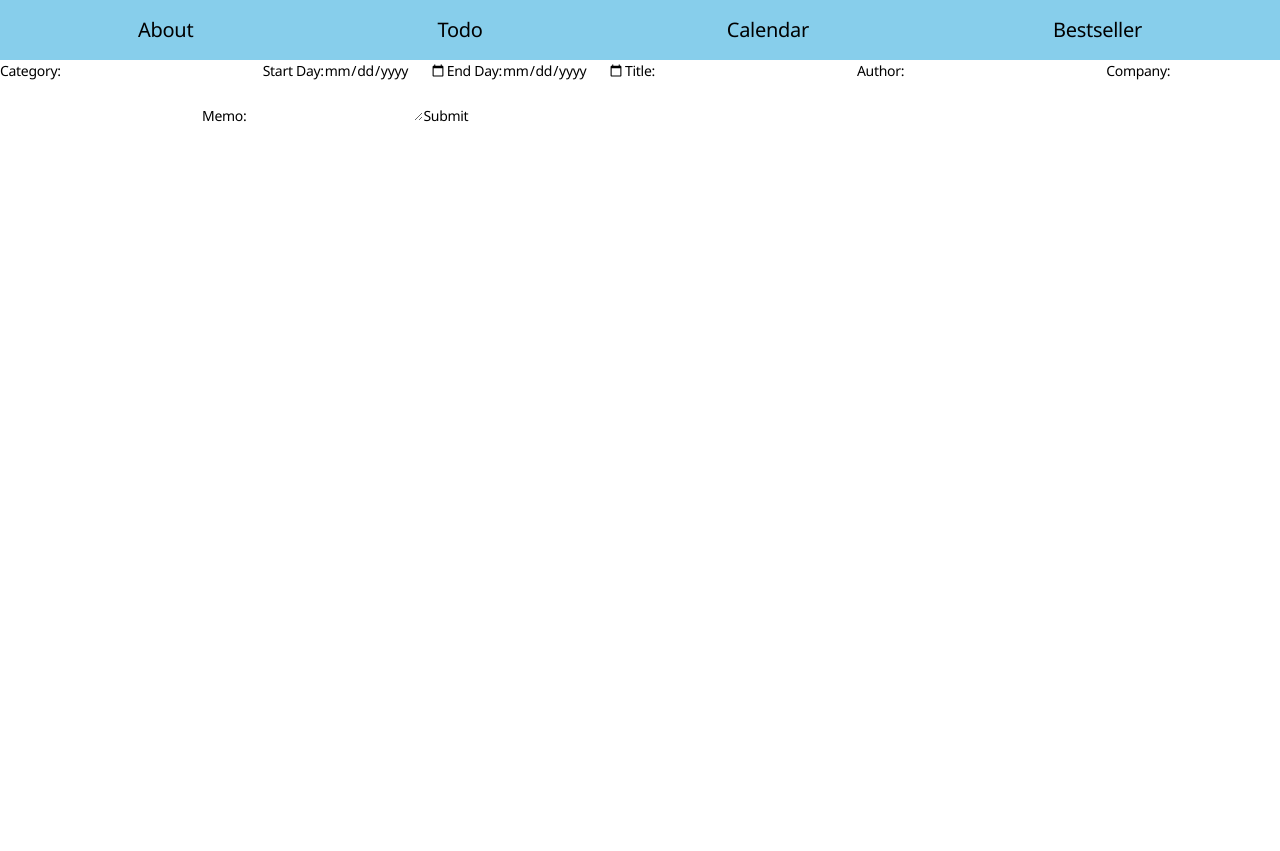
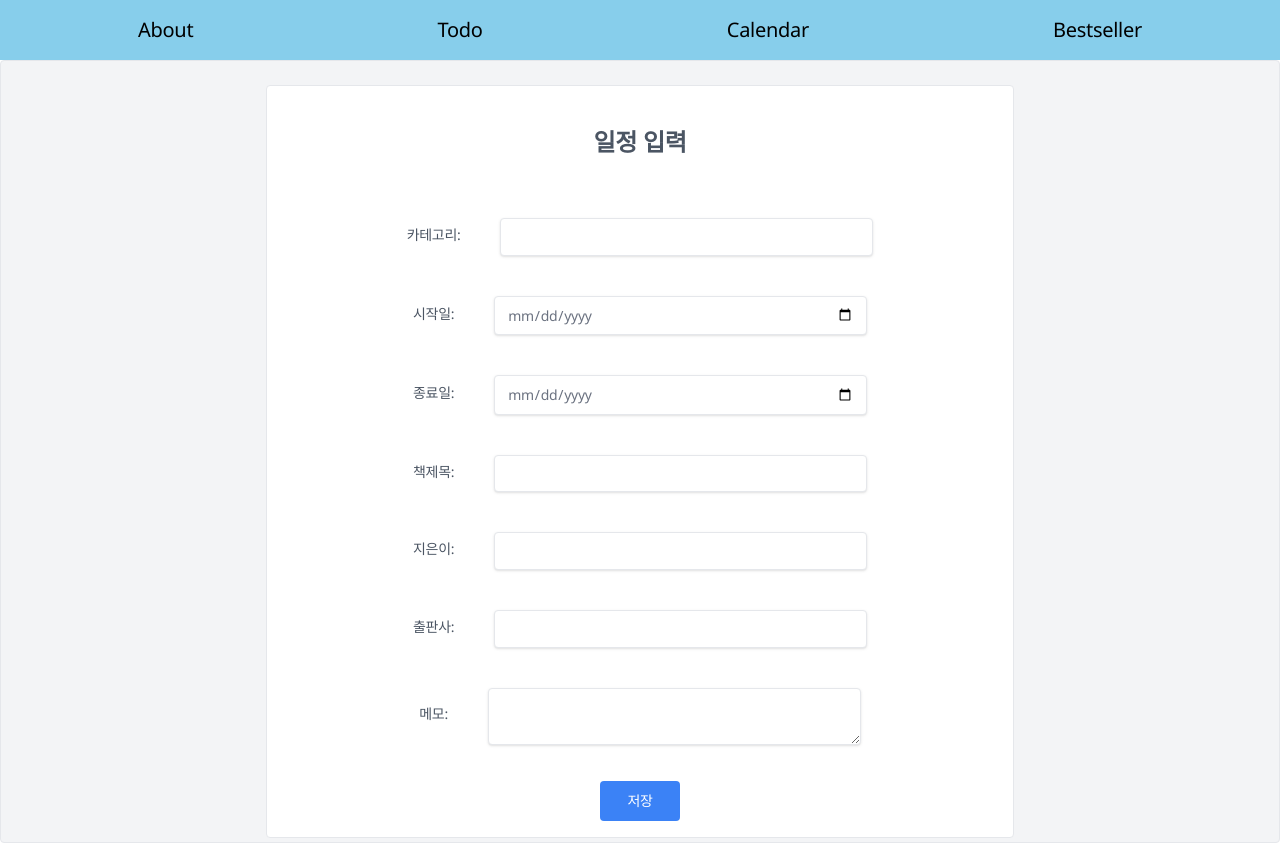
Before and after one commit to zzihoos/bookplanner, a React (Create React App) app: page /add in a window 1280 px wide. Before the commit the page ends 800 px from the top, so only its background shows below. Built offline with nearby package versions, Linux system fonts and the light colour scheme.

Commit message:
feat: Add 페이지 자동완성입력기능 작업중

```diff
--- a/package.json
+++ b/package.json
@@ -12,6 +12,7 @@
     "@fullcalendar/daygrid": "^6.1.8",
     "@fullcalendar/react": "^6.1.8",
     "axios": "^1.4.0",
+    "http-proxy-middleware": "^2.0.6",
     "moment": "^2.29.4",
     "react": "^18.2.0",
     "react-calendar": "^4.3.0",
--- /dev/null
+++ b/public/adddata.json
@@ -0,0 +1,20 @@
+[
+  {
+    "title": "Book 1",
+    "author": "Author 1",
+    "company": "Company 1",
+    "cate": "Category 1"
+  },
+  {
+    "title": "Book 2",
+    "author": "Author 2",
+    "company": "Company 2",
+    "cate": "Category 2"
+  },
+  {
+    "title": "Book 3",
+    "author": "Author 3",
+    "company": "Company 3",
+    "cate": "Category 3"
+  }
+]
--- a/src/App.js
+++ b/src/App.js
@@ -17,7 +17,7 @@ function App() {
         <Route path="/" element={<Home />} />
         <Route path="/todo" element={<Todo />} />
         <Route path="/add" element={<Add />} />
-        <Route path="/edit/:id" element={<Edit />} />
+        <Route path="/edit" element={<Edit />} />
         <Route path="/calendar" element={<Calendar />} />
         <Route path="/about" element={<About />} />
         <Route path="/bestseller" element={<BestSeller />} />
--- a/src/pages/Add.js
+++ b/src/pages/Add.js
@@ -1,18 +1,57 @@
-import React, { useState } from "react";
+import React, { useEffect, useState } from "react";
 import Header from "../components/Header";
-
+import axios from "axios";
+import { useNavigate } from "react-router";
 
 const Add = () => {
 
-  const [cate, setCate] = useState('');
-  const [startDay, setStartDay] = useState('');
-  const [endDay, setEndDay] = useState('');
-  const [title, setTitle] = useState('');
-  const [author, setAuthor] = useState('');
-  const [company, setCompany] = useState('');
-  const [memo, setMemo] = useState('');
 
-  const handleSubmit = (event) => {
+  const [cate, setCate] = useState("");
+  const [startDay, setStartDay] = useState("");
+  const [endDay, setEndDay] = useState("");
+  const [title, setTitle] = useState("");
+  const [author, setAuthor] = useState("");
+  const [company, setCompany] = useState("");
+  const [memo, setMemo] = useState("");
+  const [bookmark, setBookmark] = useState("");
+  const [finish, setFinish] = useState("");
+  const [searchResults, setSearchResults] = useState([]);
+
+
+
+  // const navigate = useNavigate();
+
+  if (new Date(endDay) < new Date(startDay)) {
+    alert("날짜를 다시 입력해 주세요")
+    setEndDay("");
+
+  }
+
+  useEffect(() => {
+    fetchData();
+  }, []);
+
+  const fetchData = async () => {
+    try {
+      const res = await axios.get("/adddata.json");
+      const data = res.data;
+      const transformedData = transformData(data);
+      setSearchResults(transformedData);
+    } catch (error) {
+      console.log(error);
+    }
+  };
+
+  const transformData = data => {
+    return data.map(item => ({
+      title: item.title,
+      cate: item.cate,
+      author: item.author,
+      company: item.company,
+    }));
+  };
+
+  const handleSubmit = event => {
     event.preventDefault();
 
     // Handle the form submission, such as making an API call or performing any desired actions
@@ -20,62 +59,170 @@ const Add = () => {
     console.log({ cate, startDay, endDay, title, author, company, memo });
 
     // Reset the form after submission
-    setCate('');
-    setStartDay('');
-    setEndDay('');
-    setTitle('');
-    setAuthor('');
-    setCompany('');
-    setMemo('');
+    setCate("");
+    setStartDay("");
+    setEndDay("");
+    setTitle("");
+    setAuthor("");
+    setCompany("");
+    setMemo("");
+    setBookmark("");
+    setFinish("");
+  };
+
+  const handleTitleChange = event => {
+    const newTitle = event.target.value;
+    setTitle(newTitle);
+
+    if (newTitle === "") {
+      setCate("");
+      setAuthor("");
+      setCompany("");
+    }
+  };
+
+  const handleTitleSelect = inputTitle => {
+    const selectBook = searchResults.find(book => book.title === inputTitle);
+    if (selectBook) {
+      setTitle(selectBook.title);
+      setCate(selectBook.cate);
+      setCompany(selectBook.company);
+      setAuthor(selectBook.author);
+    }
   };
   return (
     <>
-    <Header/>
-    <form onSubmit={handleSubmit}>
-      <label>
-        Category:
-        </label>
-        <input type="text" value={cate} onChange={(e) => setCate(e.target.value)} />
+      <Header />
+      <div className="flex flex-col items-center justify-center w-full mb-2 px-4 py-1 text-gray-600 bg-gray-100 border rounded">
+        <form
+          onSubmit={handleSubmit}
+          className="w-3/5 border bg-white mt-5 rounded"
+        >
+          <h2 className="py-10 font-bold text-2xl text-center">일정 입력</h2>
+          <div className="flex items-center justify-center text-center py-5">
+            <label className="block mb-1">카테고리:</label>
+            <input
+              id="category"
+              type="text"
+              value={cate}
+              onChange={e => setCate(e.target.value)}
+              className="w-2/4 px-3 py-2 ml-10 text-gray-500 border rounded shadow"
+            />
+          </div>
 
+          <div className="flex items-center justify-center text-center py-5">
+            <label className="block mb-1">시작일:</label>
+            <input
+              id="startDay"
+              type="date"
+              value={startDay}
+              onChange={e => setStartDay(e.target.value)}
+              className="w-2/4 px-3 py-2 ml-10 text-gray-500 border rounded shadow"
+            />
+          </div>
 
-      <label>
-        Start Day:
-        </label>
-        <input type="date" value={startDay} onChange={(e) => setStartDay(e.target.value)} />
+          <div className="flex items-center justify-center text-center py-5">
+            <label className="block mb-1">종료일:</label>
+            <input
+              id="endDay"
+              type="date"
+              value={endDay}
+              onChange={e => setEndDay(e.target.value)}
+              className="w-2/4 px-3 py-2 ml-10 text-gray-500 border rounded shadow"
+            />
+          </div>
 
+          <div className="flex items-center justify-center text-center py-5">
+            <label className="block mb-1">책제목:</label>
+            <input
+              id="title"
+              type="text"
+              value={title}
+              onChange={handleTitleChange}
+              className="w-2/4 px-3 py-2 ml-10 text-gray-500 border rounded shadow"
+            />
+          </div>
 
-      <label>
-        End Day:
-        </label>
-        <input type="date" value={endDay} onChange={(e) => setEndDay(e.target.value)} />
+          {title !== "" && searchResults.length > 0 && (
+            <div className="flex item-center justify-center text-center">
+              <ul className="block mb-1 w-2/4 px-3 py-2 ml-10 text-gray-500 border rounded shadow">
+                {searchResults.map(book => (
+                  <li
+                    key={book.title}
+                    onClick={() => handleTitleSelect(book.title)}
+                    className="cursor-pointer text-blue-500"
+                  >
+                    {book.title}
+                  </li>
+                ))}
+              </ul>
+            </div>
+          )}
 
+          <div className="flex items-center justify-center text-center py-5">
+            <label className="block mb-1">지은이:</label>
+            <input
+              id="author"
+              type="text"
+              value={author}
+              onChange={e => setAuthor(e.target.value)}
+              className="w-2/4 px-3 py-2 ml-10 text-gray-500 border rounded shadow"
+            />
+          </div>
 
-      <label>
-        Title:
-        </label>
-        <input type="text" value={title} onChange={(e) => setTitle(e.target.value)} />
+          <div className="flex items-center justify-center text-center py-5">
+            <label className="block mb-1">출판사:</label>
+            <input
+              id="company"
+              type="text"
+              value={company}
+              onChange={e => setCompany(e.target.value)}
+              className="w-2/4 px-3 py-2 ml-10 text-gray-500 border rounded shadow"
+            />
+          </div>
 
+          <div className="flex items-center justify-center text-center py-5">
+            <label className="block mb-1">메모:</label>
+            <textarea
+              id="memo"
+              value={memo}
+              onChange={e => setMemo(e.target.value)}
+              className="w-2/4 px-3 py-2 ml-10 text-gray-500 border rounded shadow"
+            />
+          </div>
 
-      <label>
-        Author:
-        </label>
-        <input type="text" value={author} onChange={(e) => setAuthor(e.target.value)} />
+          <div className="text-center">
+            <button
+              type="submit"
+              className="h-10 w-20 px-4 my-4 bg-blue-500 text-white rounded hover:bg-blue-600 item-center"
+            >
+              저장
+            </button>
+          </div>
 
+          {/* bookmark */}
+          <div>
+            <input
+              id="bookmark"
+              type="hidden"
+              value={bookmark}
+              onChange={e => setBookmark(e.target.value)}
+              className="w-2/4 px-3 py-2 ml-10 text-gray-500 border rounded shadow"
+            />
+          </div>
 
-      <label>
-        Company:
-        </label>
-        <input type="text" value={company} onChange={(e) => setCompany(e.target.value)} />
-
-
-      <label>
-        Memo:
-        </label>
-        <textarea value={memo} onChange={(e) => setMemo(e.target.value)} />
-
-
-      <button type="submit">Submit</button>
-    </form>
+          {/* finish */}
+          <div>
+            <input
+              id="finish"
+              type="hidden"
+              value={finish}
+              onChange={e => setFinish(e.target.value)}
+              className="w-2/4 px-3 py-2 ml-10 text-gray-500 border rounded shadow"
+            />
+          </div>
+        </form>
+      </div>
     </>
   );
 };
--- a/src/pages/Calendar.js
+++ b/src/pages/Calendar.js
@@ -5,6 +5,7 @@ import dayGridPlugin from "@fullcalendar/daygrid";
 import { useNavigate } from "react-router-dom";
 import axios from "axios";
 import moment from "moment/moment";
+import "../style/Calendar.css";
 
 const Calendar = () => {
   const [events, setEvents] = useState([]);
@@ -15,9 +16,10 @@ const Calendar = () => {
 
   const fetchData = async () => {
     try {
-      const response = await axios.get("/data.json");
+      const response = await axios.get("/api/calendar");
       const data = response.data;
       const transformedData = transformData(data);
+      console.log(data);
       setEvents(transformedData);
       // console.log(transformedData);
     } catch (error) {
@@ -25,18 +27,14 @@ const Calendar = () => {
     }
   };
 
-  const transformData = (data) => {
-
-
+  const transformData = data => {
     return data.map(event => ({
       title: event.title,
       start: event.start,
-      end: moment(event.end).add(1, 'day').format('YYYY-MM-DD'),
+      end: moment(event.end).add(1, "day").format("YYYY-MM-DD"),
       color: event.color,
-    })
-    );
+    }));
   };
-
 
   const navigate = useNavigate();
 
@@ -54,7 +52,6 @@ const Calendar = () => {
           locale="ko"
           height={"85vh"}
           events={events}
-
         />
       </div>
     </>
--- /dev/null
+++ b/src/setUpProxy.js
@@ -0,0 +1,10 @@
+const { createProxyMiddleware } = require("http-proxy-middleware");
+
+module.exports = app => {
+  app.use(
+    createProxyMiddleware("/api", {
+      target: "http://192.168.0.144:5002",
+      changeOrigin: true,
+    }),
+  );
+};
--- /dev/null
+++ b/src/style/Calendar.css
@@ -0,0 +1,10 @@
+.fc-
+/* 일요일 날짜: 빨간색 */
+.fc-day-sun a {
+  color: red;
+}
+
+/* 토요일 날짜: 파란색 */
+.fc-day-sat a {
+  color: blue;
+}
```
Also changed, not shown: public/calendardata.json (renamed from public/data.json), 1 other file (tests, documents, lock files or other folders).
